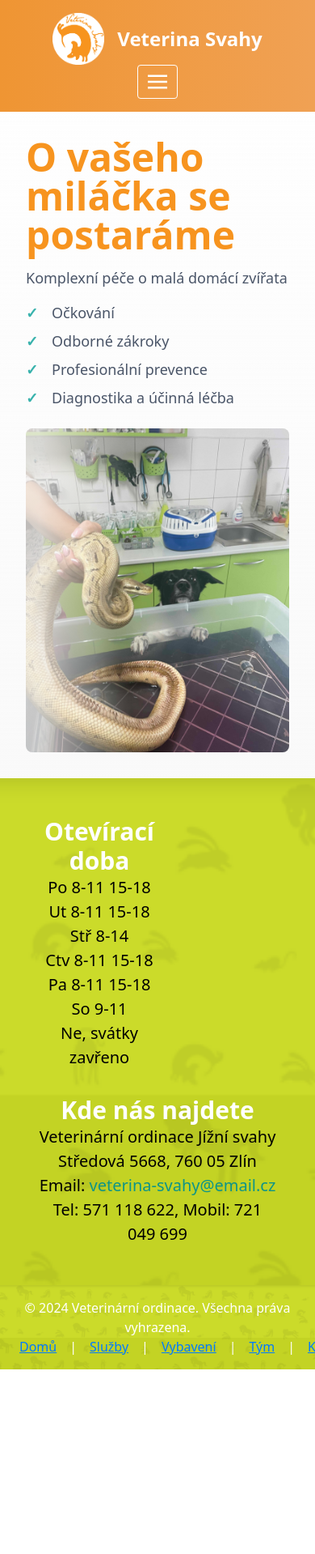
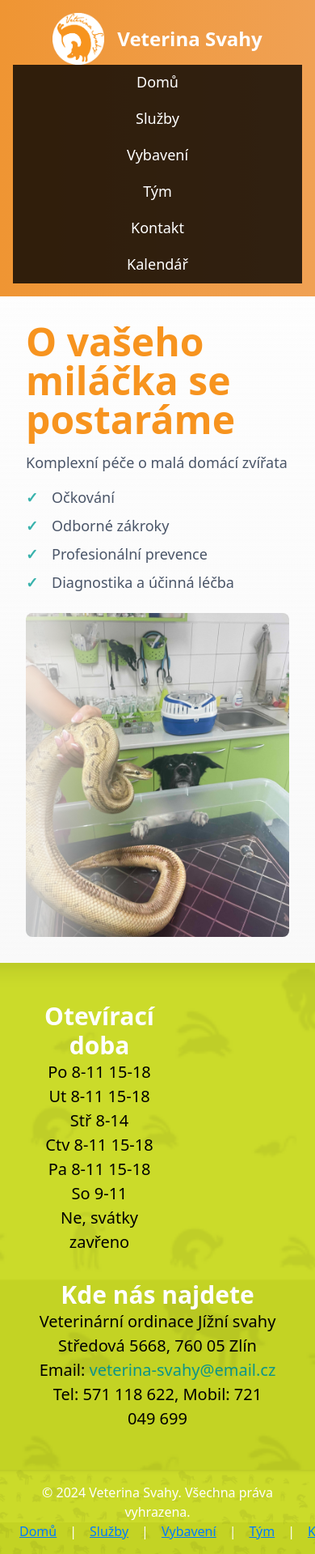
Before and after one commit to ajtyrunner/veterinarni-ordinace, a Next.js app: page / in a window 390 px wide. Shown: the top 1919 px of the page at 81% size. Before the commit the page ends 1691 px from the top, so only its background shows below. Built offline with nearby package versions, Linux system fonts and the light colour scheme.

Commit message:
no hamburger menu

```diff
--- a/package.json
+++ b/package.json
@@ -9,9 +9,10 @@
     "lint": "next lint"
   },
   "dependencies": {
+    "@swc/helpers": "^0.5.12",
     "next": "14.2.7",
-    "react": "^18",
-    "react-dom": "^18"
+    "react": "^18.3.1",
+    "react-dom": "^18.3.1"
   },
   "devDependencies": {
     "@types/node": "^20",
--- a/src/app/globals.css
+++ b/src/app/globals.css
@@ -19,15 +19,21 @@
 /* Základní styly těla stránky */
 body {
   color: rgb(var(--foreground-rgb));
-  background: linear-gradient(to bottom, transparent, rgb(var(--background-end-rgb))) rgb(var(--background-start-rgb));
+  background: linear-gradient(
+    to bottom,
+    transparent,
+    rgb(var(--background-end-rgb))
+  )
+  rgb(var(--background-start-rgb));
 }
 
 a {
   color: rgb(var(--link-color));
-  &:hover {
-    color: rgb(var(--link-color));
-    opacity: 0.8;
-  }
+}
+
+a:hover {
+  color: rgb(var(--link-color));
+  opacity: 0.8;
 }
 
 /* Styly pro hlavičku (Header) */
@@ -70,21 +76,20 @@ a {
 
 /* Styl pro navigační odkazy */
 .nav-links {
-  display: none;
+  display: flex;
   flex-direction: column;
   align-items: center;
   text-align: center;
   background-color: rgba(0, 0, 0, 0.8);
-  position: absolute;
-  top: 100%;
-  left: 0;
+  position: static;
+  top: auto;
+  left: auto;
   width: 100%;
   z-index: 10;
 }
 
 @media (min-width: 768px) {
   .nav-links {
-    display: flex;
     flex-direction: row;
     background-color: transparent;
     position: static;
@@ -106,27 +111,6 @@ a {
 .nav-link:hover {
   color: #ffffff;
   border-bottom-color: white;
-}
-
-/* Mobile menu button (hamburger) */
-.hamburger-btn {
-  display: block;
-  color: white;
-  cursor: pointer;
-  z-index: 20;
-}
-
-@media (min-width: 768px) {
-  .hamburger-btn {
-    display: none;
-  }
-}
-
-/* Mobile menu otevřené */
-.menu-open .nav-links {
-  display: flex;
-  flex-direction: column;
-  align-items: center;
 }
 
 /* Styly pro domácí stránku */
--- a/src/app/layout.tsx
+++ b/src/app/layout.tsx
@@ -1,8 +1,8 @@
 import './globals.css';
 
 export const metadata = {
-  title: 'Veterinární ordinace',
-  description: 'Nejlepší veterinární péče pro vaše mazlíčky.',
+  title: 'Veterina Svahy',
+  description: 'Veterinární ordinace Jížní svahy',
 };
 
 export default function RootLayout({
--- a/src/components/Footer.tsx
+++ b/src/components/Footer.tsx
@@ -3,7 +3,7 @@ import React from 'react';
 const Footer = () => {
   return (
     <footer className="footer-container">
-      <p>&copy; 2024 Veterinární ordinace. Všechna práva vyhrazena.</p>
+      <p>&copy; 2024 Veterina Svahy. Všechna práva vyhrazena.</p>
       <nav>
         <a href="/" className="footer-link">Domů</a>
         <span className="footer-separator">|</span>
--- a/src/components/Header.tsx
+++ b/src/components/Header.tsx
@@ -1,16 +1,10 @@
 "use client";
 
-import React, { useState } from 'react';
+import React from 'react';
 import Image from 'next/image';
 import Link from 'next/link';
 
 const Header = () => {
-  const [isOpen, setIsOpen] = useState(false);
-
-  const toggleMenu = () => {
-    setIsOpen(!isOpen);
-  };
-
   return (
     <header className="header-gradient">
       <div className="container mx-auto header-container">
@@ -26,16 +20,7 @@ const Header = () => {
           </Link>
           <h1 className="text-2xl font-bold text-white">Veterina Svahy</h1>
         </div>
-        <button
-          className="md:hidden flex items-center px-3 py-2 border rounded text-white border-white hamburger-btn"
-          onClick={toggleMenu}
-        >
-          <svg className="fill-current h-6 w-6" viewBox="0 0 20 20" xmlns="http://www.w3.org/2000/svg">
-            <title>Menu</title>
-            <path d="M0 3h20v2H0V3zm0 6h20v2H0V9zm0 6h20v2H0v-2z" />
-          </svg>
-        </button>
-        <nav className={`${isOpen ? 'flex' : 'hidden'} nav-links md:flex md:items-center`}>
+        <nav className="nav-links md:flex md:items-center">
           <Link href="/" className="nav-link">Domů</Link>
           <Link href="/services" className="nav-link">Služby</Link>
           <Link href="/equipment" className="nav-link">Vybavení</Link>
```
Also changed, not shown: 1 other file (tests, documents, lock files or other folders).
